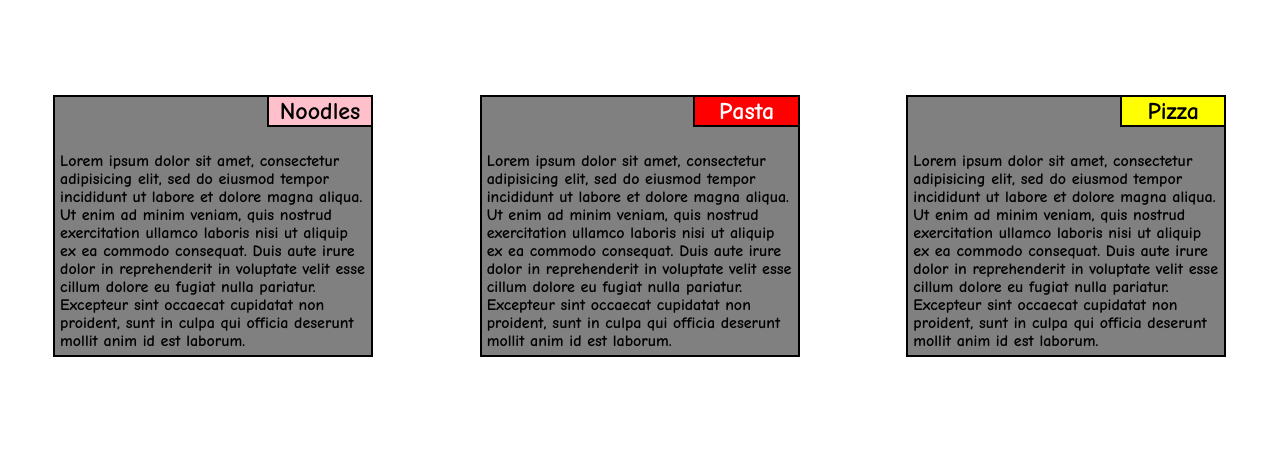
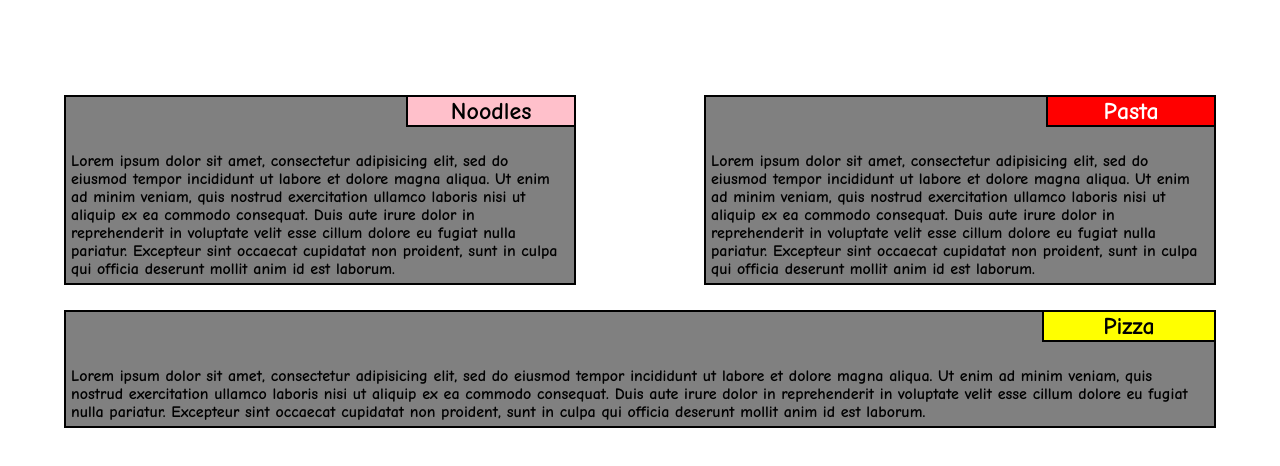
Before and after one commit to UniBeam-Repulsor/Coursera, a plain HTML site: page mod2_solution/index.html in a window 1280 px wide. Shown: the part 90-556 px from the top of the page. Drawn offline with Linux system fonts and the light colour scheme.

Commit message:
added responsive design for md devices

```diff
--- a/mod2_solution/style.css
+++ b/mod2_solution/style.css
@@ -21,19 +21,6 @@ div {
   border: 2px black solid;
 }
 
-#one {
-  margin-left: 4.15%;
-  margin-right: 8.33%;
-}
-
-#two {
-  margin-right: 8.33%
-}
-
-#three {
-  margin-right: 4.15%;
-}
-
 #one > h2 {
   background-color: pink;
 }
@@ -53,7 +40,6 @@ h2 {
   right: 0px;
   border-left: 2px black solid;
   border-bottom: 2px black solid;
-  width: 33%;
   text-align: center;
 }
 
@@ -66,4 +52,49 @@ p {
   div {
     width: 25%;
   }
+
+  #one {
+    margin-left: 4.15%;
+    margin-right: 8.33%;
+  }
+
+  #two {
+    margin-right: 8.33%
+  }
+
+  #three {
+    margin-right: 4.15%;
+  }
+
+  h2 {
+    width: 33%;
+  }
 }
+
+@media only screen and (min-width: 768px) {
+  div {
+    width: 40%;
+  }
+
+  #one {
+    margin-left: 5%;
+    margin-right: 10%;
+  }
+
+  #two {
+    margin-right: 5%;
+  }
+
+  div > h2 {
+    width: 33%;
+  }
+
+  #three {
+    width: 90%;
+    margin: 25px 5% 0px 5%;
+  }
+
+  #three > h2 {
+    width: 15%;
+  }
+}
```
